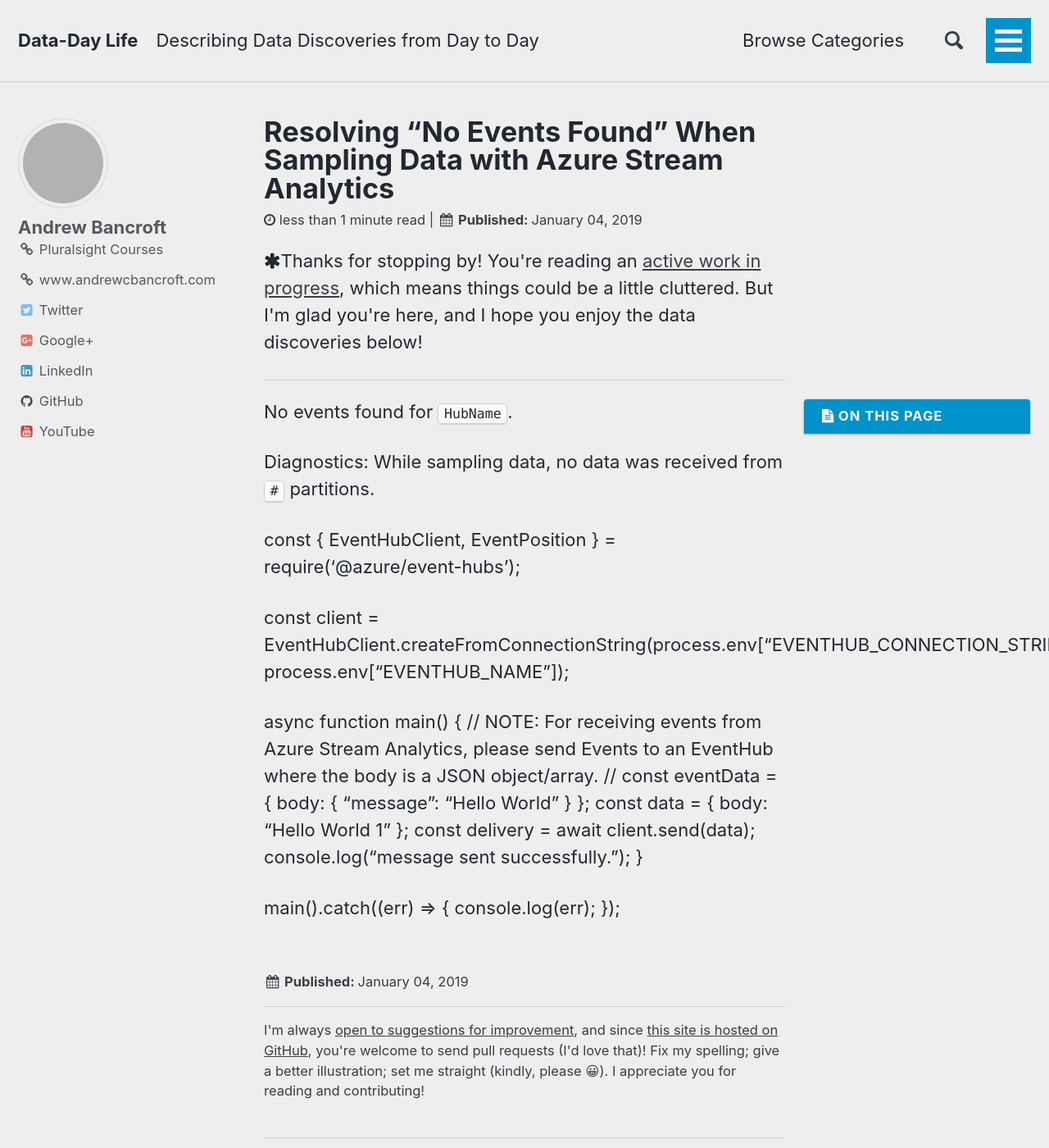
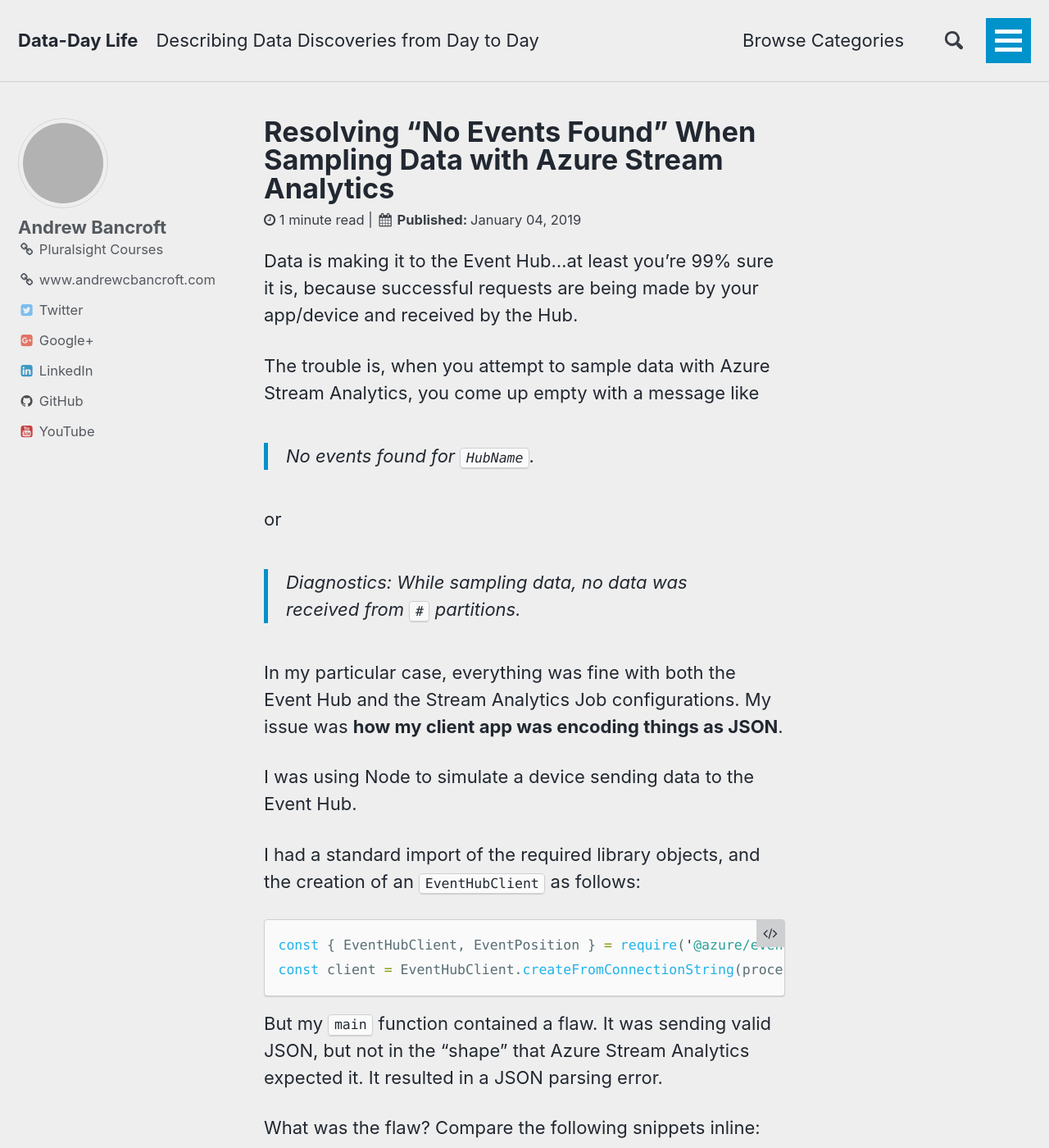
Before and after one commit to andrewcbancroft/datadaylife-blog, a Jekyll site: the page built from _posts/2019-01-04-azure-stream-analytics-resolving-sample-no-events-found.md, in a window 1280 px wide and 1400 px high. Shown: the whole window at 82% size. Built offline with Jekyll 4.4.1, drawn with Linux system fonts in a browser that asks for light colours; comment, search, counter and statistics services are not loaded; some of the changed text lies outside the part shown; grey boxes are pictures that could not be loaded.

Commit message:
Update 2019-01-04-azure-stream-analytics-resolving-sample-no-events-found.md

````diff
--- a/_posts/2019-01-04-azure-stream-analytics-resolving-sample-no-events-found.md
+++ b/_posts/2019-01-04-azure-stream-analytics-resolving-sample-no-events-found.md
@@ -1,27 +1,50 @@
 ---
 title: Resolving "No Events Found" When Sampling Data with Azure Stream Analytics
-excerpt: ""
-layout: work-in-progress
-toc: true
-categories: []
+excerpt: "No events found for \"HubName\"... Ugh. If you're pretty sure data is making it to the Hub, but you're unable to get Stream Analytics to sample from the stream, check out how I was able to resolve this issue."
+layout: single
+toc: false
+categories: [Azure, Big Data, Azure Stream Analytics]
 ---
 
-No events found for `HubName`.
+Data is making it to the Event Hub...at least you're 99% sure it is, because successful requests are being made by your app/device and received by the Hub.
 
-Diagnostics: While sampling data, no data was received from `#` partitions.
+The trouble is, when you attempt to sample data with Azure Stream Analytics, you come up empty with a message like
 
+> No events found for `HubName`.
+
+or
+
+> Diagnostics: While sampling data, no data was received from `#` partitions.
+
+In my particular case, everything was fine with both the Event Hub and the Stream Analytics Job configurations. My issue was **how my client app was encoding things as JSON**.
+
+I was using Node to simulate a device sending data to the Event Hub.
+
+I had a standard import of the required library objects, and the creation of an `EventHubClient` as follows:
+
+```js
 const { EventHubClient, EventPosition } = require('@azure/event-hubs');
+const client = EventHubClient.createFromConnectionString(process.env["EVENTHUB_CONNECTION_STRING"], process.env["EVENTHUB_NAME"]);
+```
 
-const client = EventHubClient.createFromConnectionString(process.env["EVENTHUB_CONNECTION_STRING"], process.env["EVENTHUB_NAME"]);
+But my `main` function contained a flaw. It was sending valid JSON, but not in the "shape" that Azure Stream Analytics expected it.  It resulted in a JSON parsing error.
 
-async function main() {
-    // NOTE: For receiving events from Azure Stream Analytics, please send Events to an EventHub where the body is a JSON object/array.
-    // const eventData = { body: { "message": "Hello World" } };
-    const data = { body: "Hello World 1" };
-    const delivery = await client.send(data);
-    console.log("message sent successfully.");
+What was the flaw?  Compare the following snippets inline:
+
+```js
+function main() {
+    const incorrectDataFormat = { DeviceID: "SomeDeviceID", LocationID: "SomeLocationID", Measurement: "SomeMeasurement" };
+    const CORRECTDataFormat = { body: { DeviceID: "SomeDeviceID", LocationID: "SomeLocationID", Measurement: "SomeMeasurement" } };
+
+    client.send(incorrectDataFormat); // won't get picked up by Stream Analytics
+    client.send(CORRECTDataFormat); // WILL get picked up by Stream Analytics
 }
+```
 
-main().catch((err) => {
-    console.log(err);
-});
+What's the difference?
+
+For receiving events from Azure Stream Analytics, you've got to send Events to an EventHub where the **body** is a JSON object/array...which means you've got to have a `body` property with a *value*...an object, or an array... that contains the data you want to send.
+
+`const CORRECTDataFormat = { body: { DeviceID: "SomeDeviceID", LocationID: "SomeLocationID", Measurement: "SomeMeasurement" } };`
+
+If you're running into issues with sampling Event Hub data using Stream Analytics, it might be worth the effort to double-check that the structure of your JSON object is in line with the expectation described above. 🙌🏻
````
